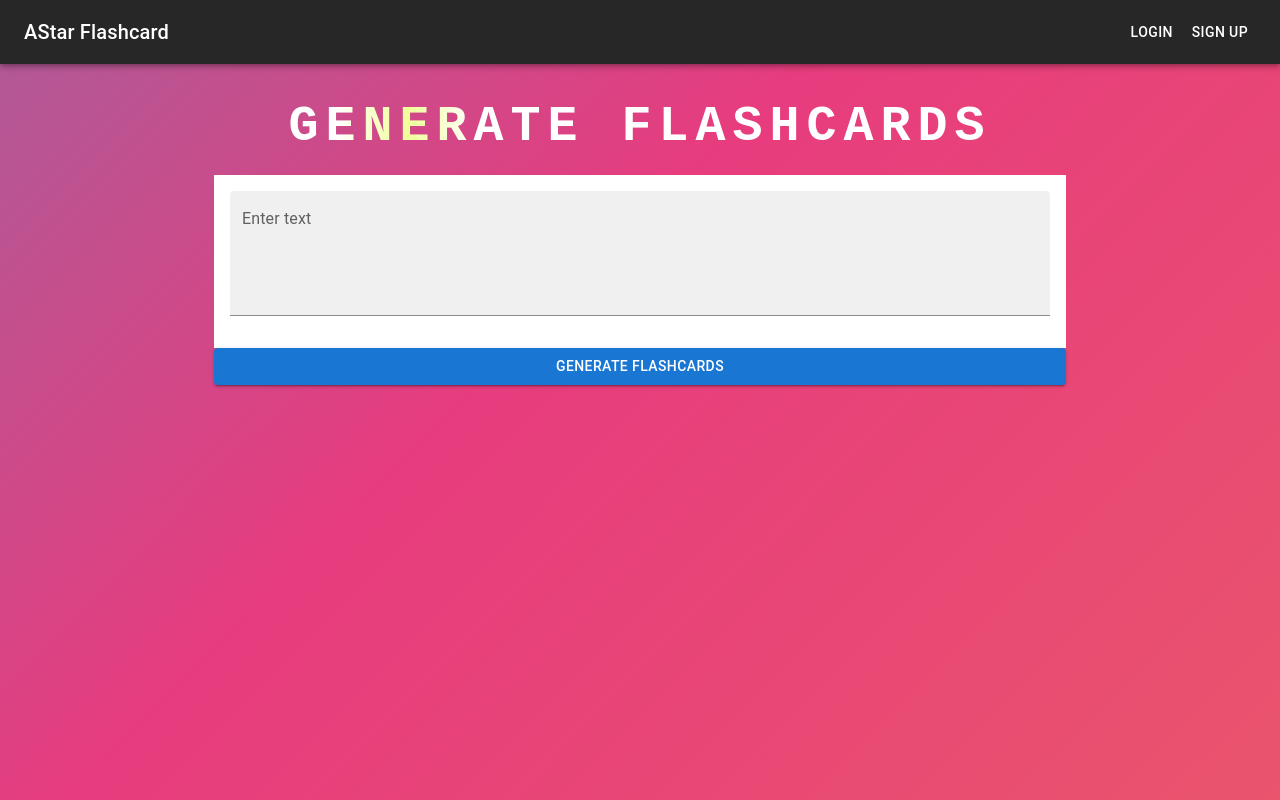
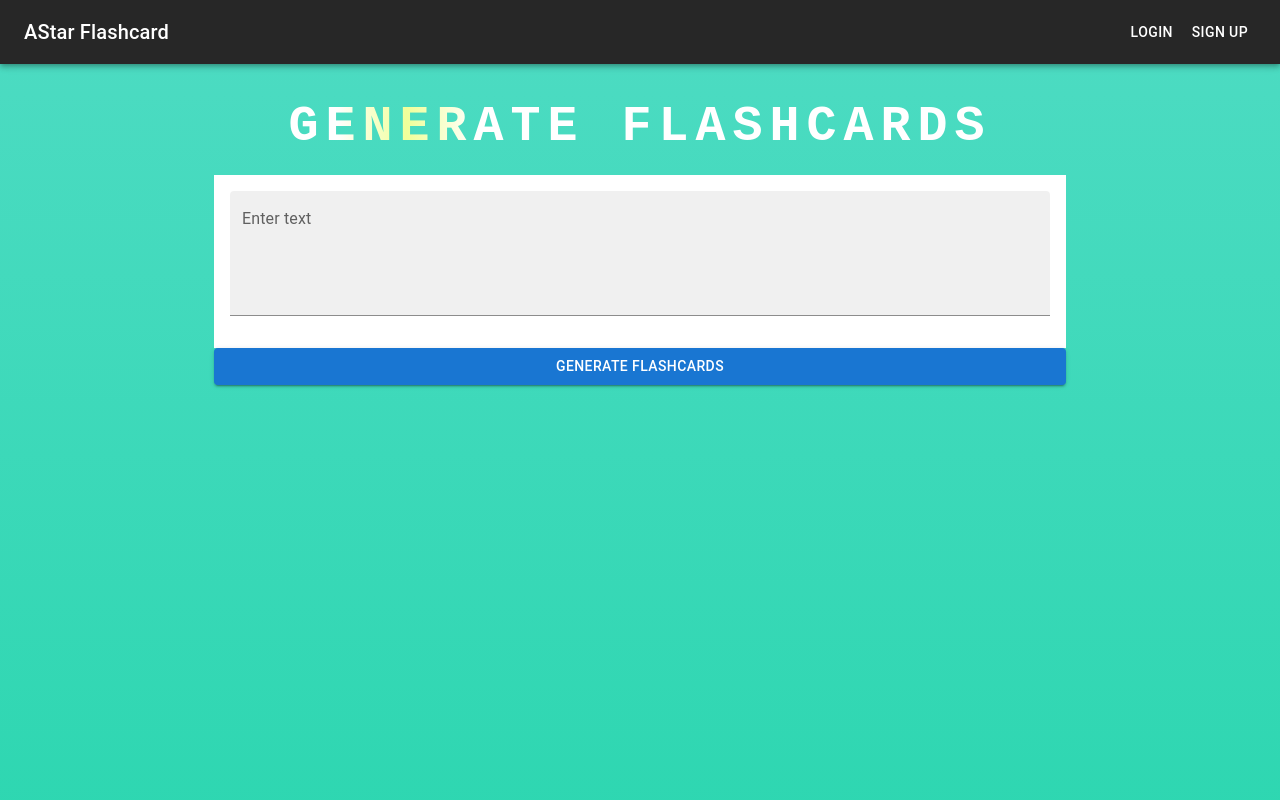
Before and after one commit to Shoheicode/Project-4-AI-Flashcards, a Next.js app: page /generate in a window 1280 px wide. Shown: the top 800 px of the page. Built offline with nearby package versions, Linux system fonts and the light colour scheme; no server answers.

Commit message:
updated css

```diff
--- a/app/generate/text.css
+++ b/app/generate/text.css
@@ -38,19 +38,19 @@
   .moving-background-flashcard {
     width: 100%;
     height: 100vh;
-    background: linear-gradient(-45deg, #ee7752, #e73c7e, #23a6d5, #23d5ab);
+    background: linear-gradient(180deg, #b9ecff, #23d5ab);
     background-size: 400% 400%;
     animation: gradient 15s ease infinite;
   }
 
   @keyframes gradient {
     0% {
-      background-position: 0% 50%;
+      background-position: 0% 0%;
     }
     50% {
-      background-position: 100% 50%;
+      background-position: 0% 100%;
     }
     100% {
-      background-position: 0% 50%;
+      background-position: 0% 0%;
     }
   }
```
